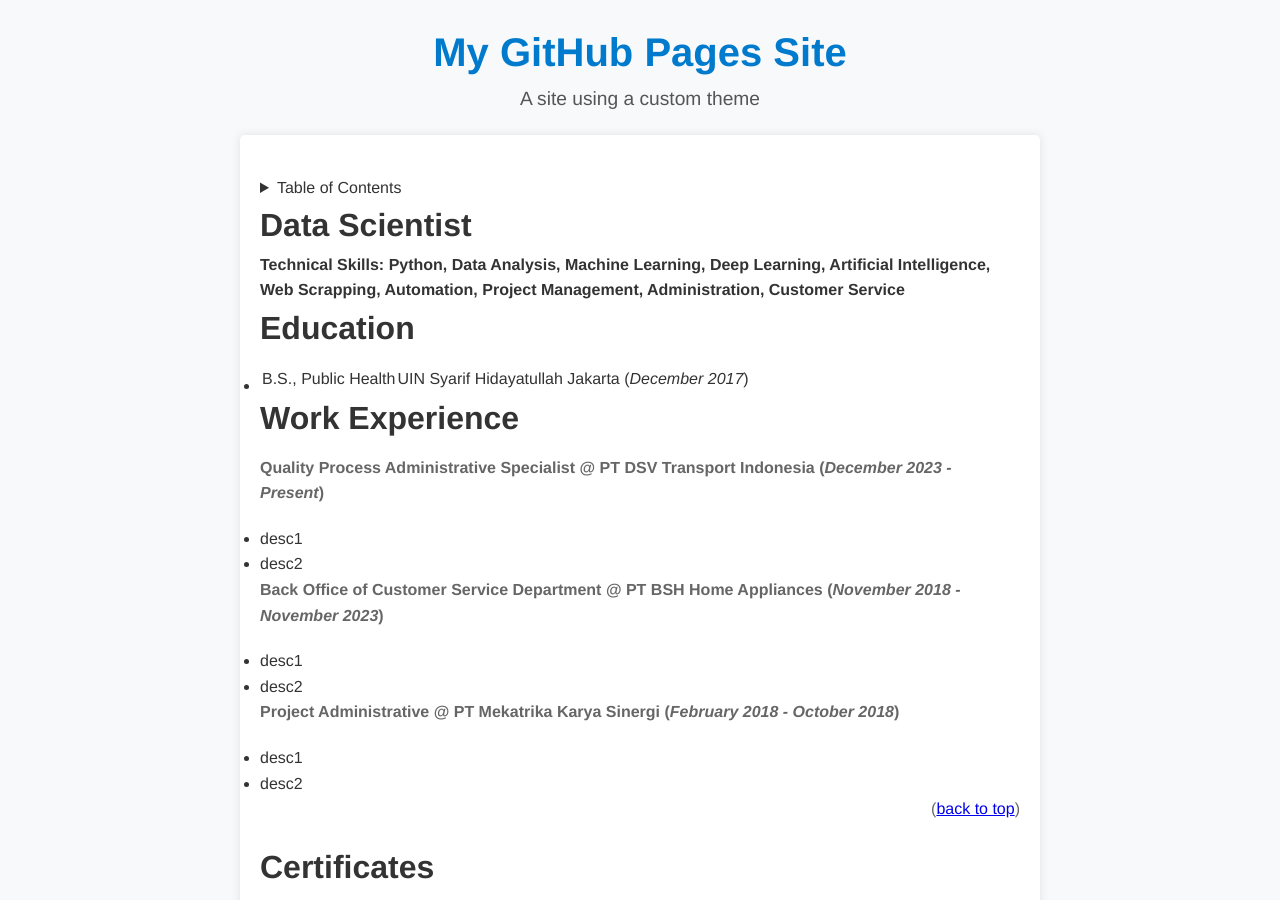
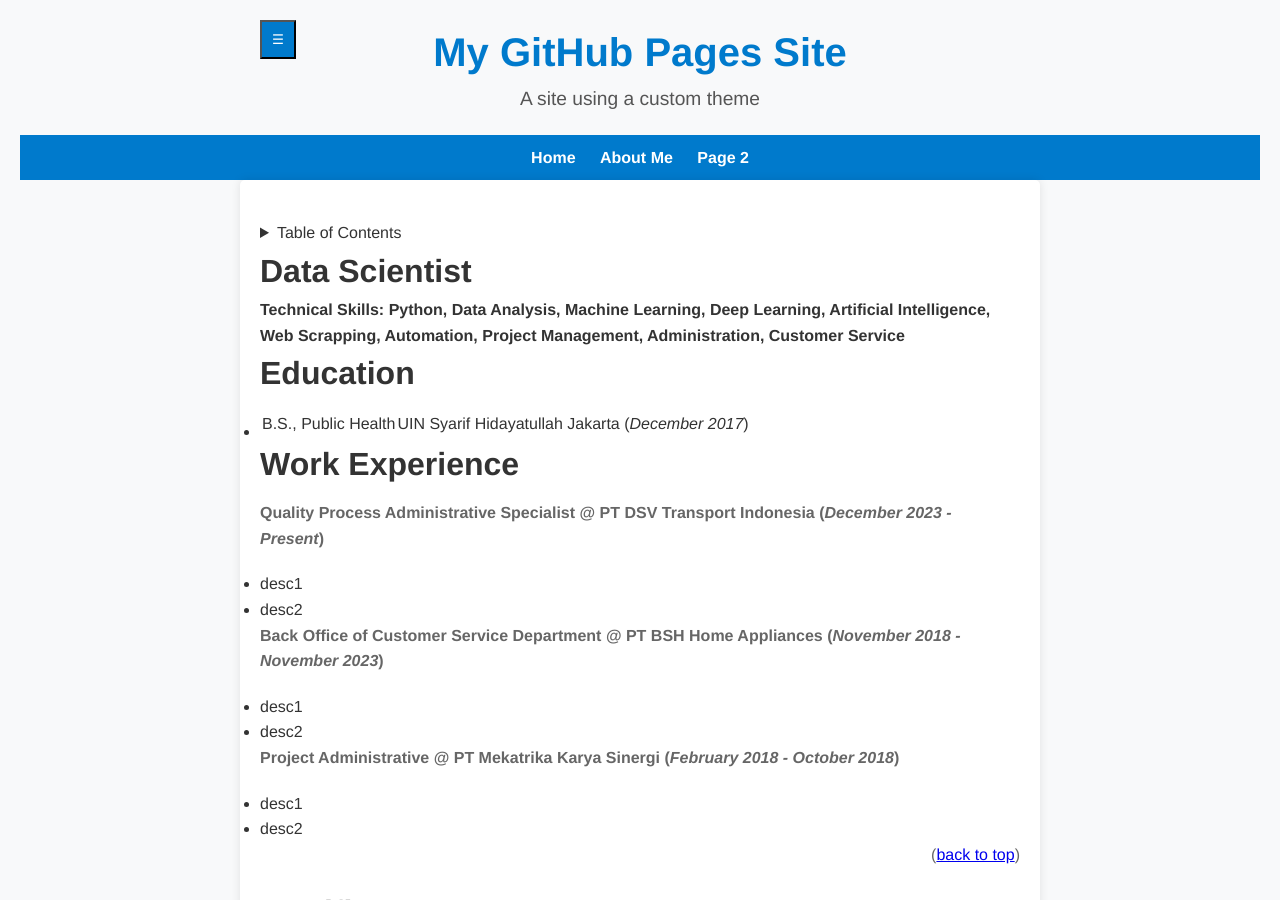
Before and after one commit to azzindani/azzindani.github.io, a Jekyll site: the page built from aboutme.md, in a window 1280 px wide and 900 px high. Built offline with Jekyll 4.4.1, drawn with Linux system fonts in a browser that asks for light colours; our own code applies the rules of GitHub Pages for plain Markdown files.

Commit message:
Update default.html

```diff
--- a/_layouts/default.html
+++ b/_layouts/default.html
@@ -13,10 +13,19 @@
   <!-- Sidebar with toggle button -->
   {% include sidebar.html %}
 
+  <!-- Add the toggle button outside the sidebar -->
+  <button id="toggle-button">☰</button>
+
   <header>
     <h1>{{ site.title }}</h1>
     <p>{{ site.description }}</p>
   </header>
+
+  <nav>
+    <a href="/">Home</a>
+    <a href="/aboutme.html">About Me</a>
+    <a href="/page2">Page 2</a>
+  </nav>
 
   <div class="content">
     {{ content }}
```
